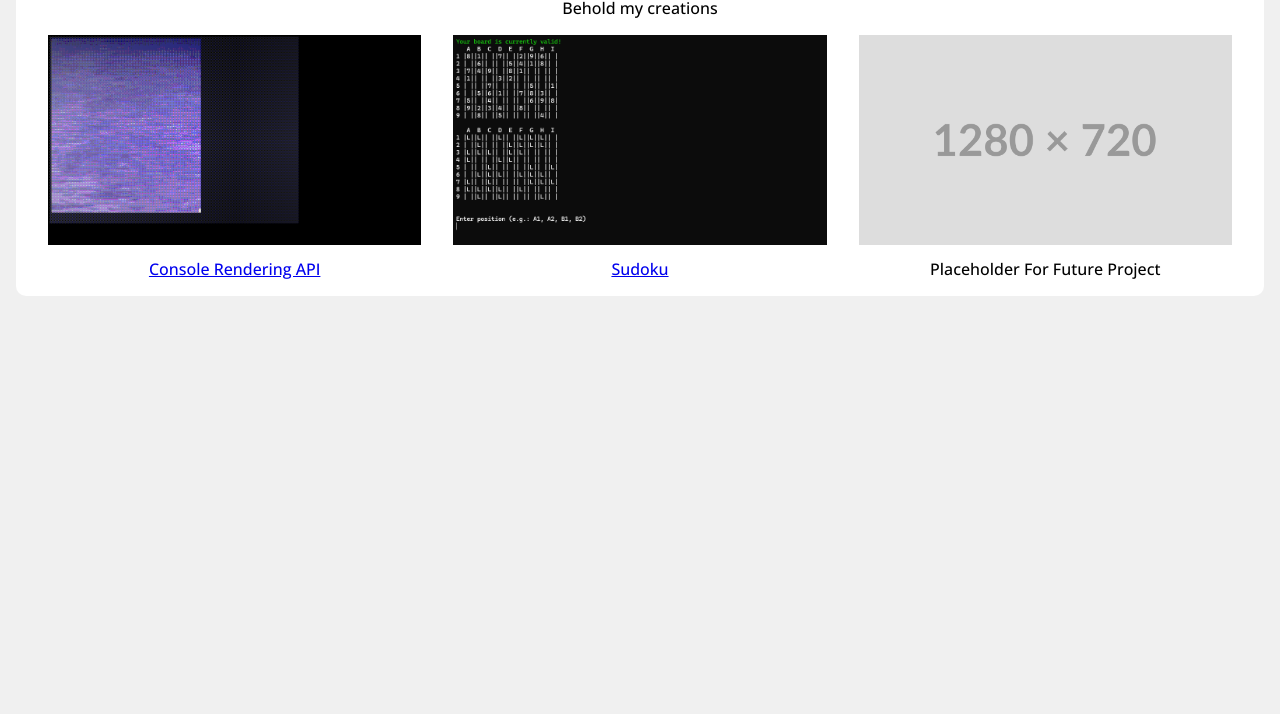
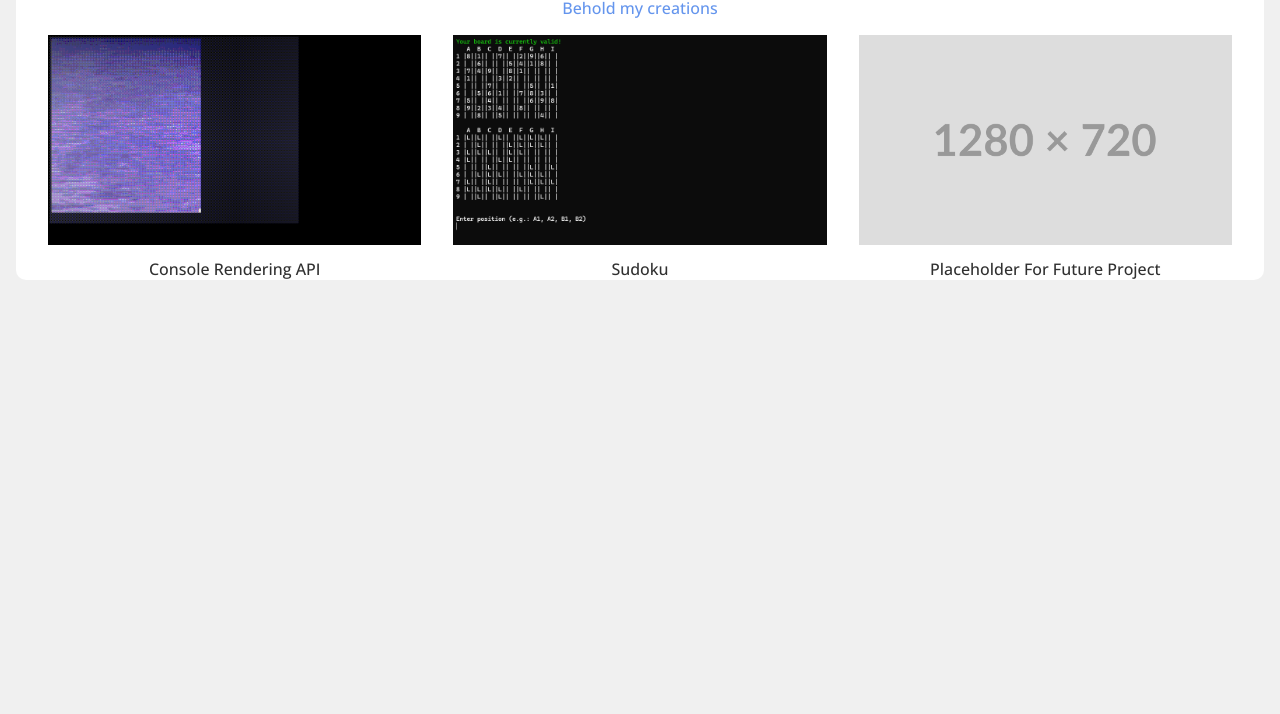
Before and after one commit to naitoyum/naitoyum, a plain HTML site: page index.html in a window 1280 px wide. Shown: the part 86-800 px from the top of the page. Drawn offline with Linux system fonts and the light colour scheme.

Commit message:
Slightly change text colours

```diff
--- a/index.html
+++ b/index.html
@@ -20,7 +20,7 @@
               alt="Image of Console Rendering API in action"
               src="./assets/images/project1-1920.png"
             />
-            <p>Console Rendering API</p>
+            Console Rendering API
           </a>
         </article>
         <article class="project">
@@ -31,7 +31,7 @@
               alt="Image of Sudoku in action"
               src="./assets/images/project2-960.png"
             />
-            <p>Sudoku</p>
+            Sudoku
           </a>
         </article>
         <article class="project">
@@ -46,7 +46,7 @@
                 ./assets/images/placeholder-1280.png 1280w
               "
             />
-            <p>Placeholder For Future Project</p>
+            Placeholder For Future Project
           </a>
         </article>
       </section>
--- a/styles/Console Rendering API.css
+++ b/styles/Console Rendering API.css
@@ -23,6 +23,11 @@ main {
 
   background-color: white;
   border-radius: 10px;
+}
+
+h1,
+p {
+  color: #303030;
 }
 
 h1 {
--- a/styles/index.css
+++ b/styles/index.css
@@ -1,7 +1,10 @@
 body {
   background-color: #f0f0f0;
 }
-
+a {
+  text-decoration: none;
+  color: #303030;
+}
 .container {
   margin: 1.5rem 0.5rem;
 
@@ -18,10 +21,14 @@ p {
 
 h1 {
   padding: 0.5rem;
+
+  color: #303030;
 }
 
 p {
   padding-bottom: 1rem;
+
+  color: cornflowerblue;
 }
 
 .projectsSection {
```
